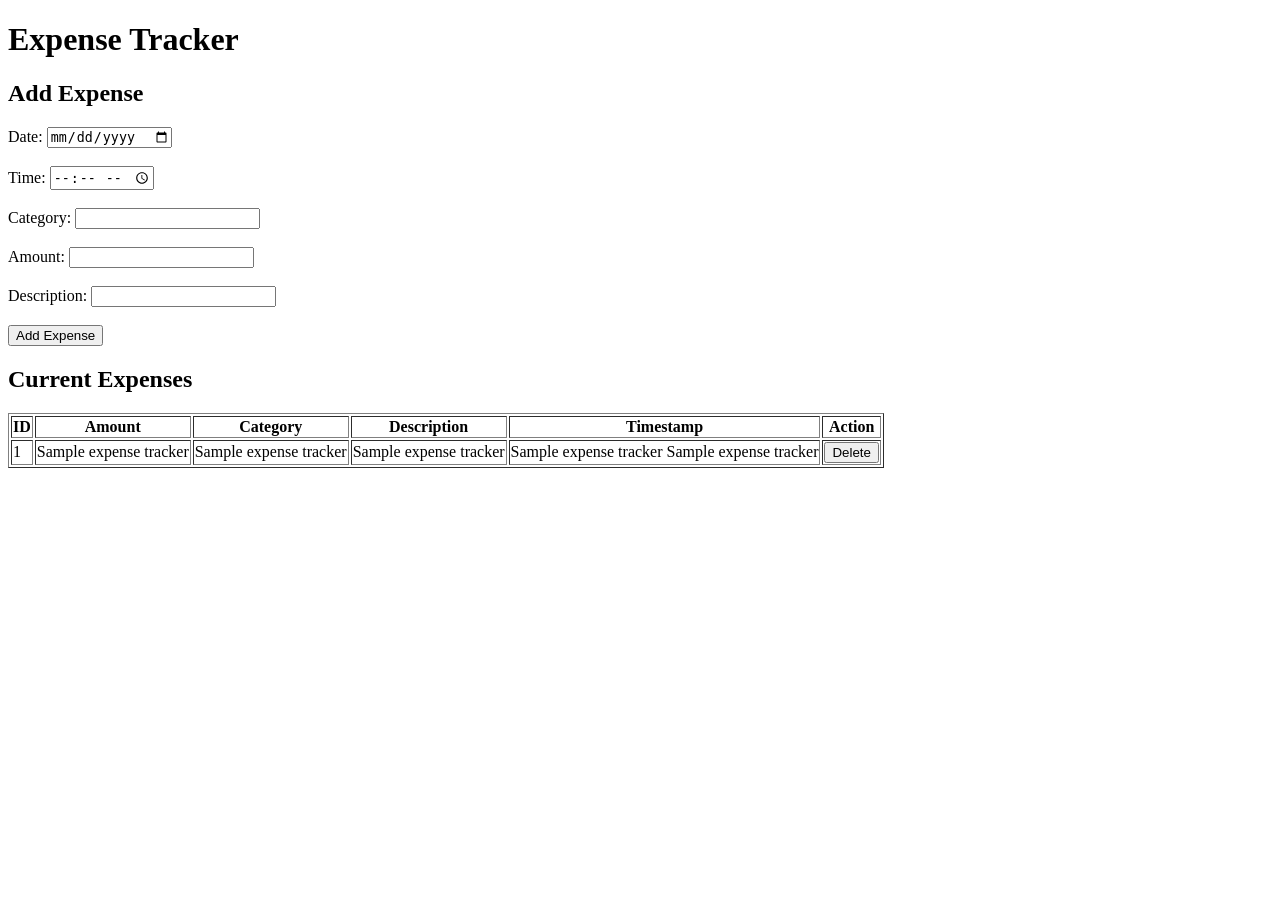
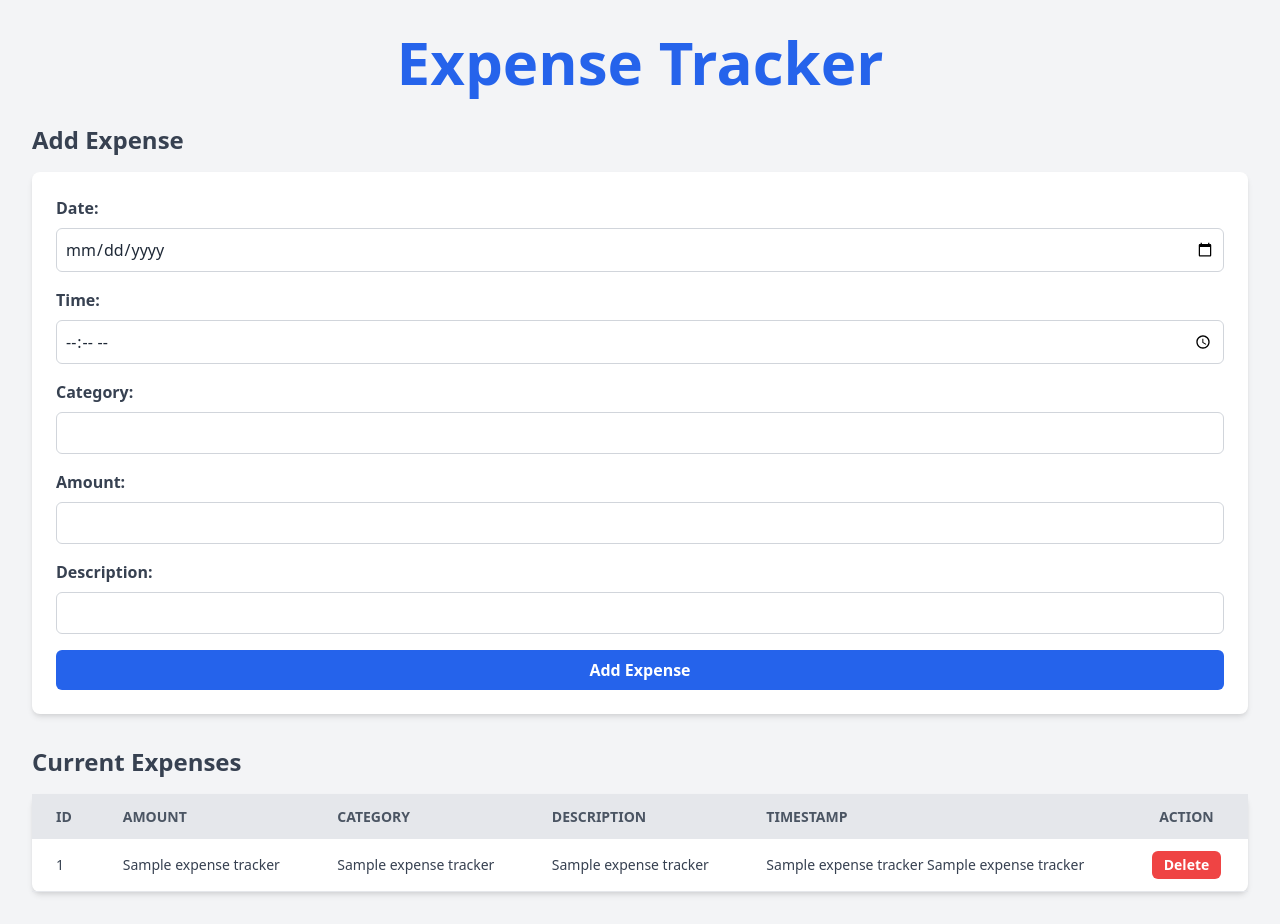
Before and after one commit to SuryaNarayanaa/Expense-Tracker, a Flask app: page / in a window 1280 px wide. Before the commit the page ends 468 px from the top, so only its background shows below. Run offline with Flask 3, Linux system fonts and the light colour scheme; a database or web service that is not in the repository returns one stand-in record (values such as "Sample title"); some libraries are stand-ins or nearby versions.

Commit message:
added css

```diff
--- a/expense.csv
+++ b/expense.csv
@@ -4,5 +4,3 @@ id,date,time,category,amount,description
 14,2021-09-01,12:00:00,Food,100.0,Lunch
 17,2024-09-04,01:29,gaming,1232.0,black myth
 18,2024-09-04,03:28,nqonqpfqpeheq,3131.0,qf
-19,2021-09-01,12:00:00,Food,100.0,Lunch
-20,2021-09-01,12:00:00,Food,100.0,Lunch
--- a/templates/index.html
+++ b/templates/index.html
@@ -4,63 +4,75 @@
     <meta charset="UTF-8">
     <meta name="viewport" content="width=device-width, initial-scale=1.0">
     <title>Expense Tracker</title>
+    <link href="https://cdn.jsdelivr.net/npm/tailwindcss@2.2.19/dist/tailwind.min.css" rel="stylesheet">
 </head>
-<body>
-    <h1>Expense Tracker</h1>
+<body class="bg-gray-100 text-gray-800">
 
-    <!-- Form to Add Expense -->
-    <h2>Add Expense</h2>
-    <form action="/add_expense" method="post">
-        <label for="date">Date:</label>
-        <input type="date" id="date" name="date" required><br><br>
+    <div class="container mx-auto p-8">
 
-        <label for="time">Time:</label>
-        <input type="time" id="time" name="time" required><br><br>
+        <h1 class="text-6xl font-bold mb-8 text-center text-blue-600">Expense Tracker</h1>
 
-        <label for="category">Category:</label>
-        <input type="text" id="category" name="category" required><br><br>
 
-        <label for="amount">Amount:</label>
-        <input type="number" id="amount" name="amount" step="0.01" required><br><br>
-
-        <label for="description">Description:</label>
-        <input type="text" id="description" name="description" required><br><br>
-
-        <button type="submit">Add Expense</button>
+        <h2 class="text-2xl font-semibold mb-4 text-gray-700">Add Expense</h2>
+        <form action="/add_expense" method="post" class="bg-white p-6 rounded-lg shadow-md">
+            <div class="mb-4">
+                <label for="date" class="block text-gray-700 font-semibold mb-2">Date:</label>
+                <input type="date" id="date" name="date" required class="w-full p-2 border border-gray-300 rounded-md">
+            </div>
+            <div class="mb-4">
+                <label for="time" class="block text-gray-700 font-semibold mb-2">Time:</label>
+                <input type="time" id="time" name="time" required class="w-full p-2 border border-gray-300 rounded-md">
+            </div>
+            <div class="mb-4">
+                <label for="category" class="block text-gray-700 font-semibold mb-2">Category:</label>
+                <input type="text" id="category" name="category" required class="w-full p-2 border border-gray-300 rounded-md">
+            </div>
+            <div class="mb-4">
+                <label for="amount" class="block text-gray-700 font-semibold mb-2">Amount:</label>
+                <input type="number" id="amount" name="amount" step="0.01" required class="w-full p-2 border border-gray-300 rounded-md">
+            </div>
+            <div class="mb-4">
+                <label for="description" class="block text-gray-700 font-semibold mb-2">Description:</label>
+                <input type="text" id="description" name="description" required class="w-full p-2 border border-gray-300 rounded-md">
+            </div>
+            <button type="submit" class="w-full bg-blue-600 text-white font-semibold py-2 px-4 rounded-md hover:bg-blue-700 transition duration-300">
+                Add Expense
+            </button>
         </form>
 
-
-    <!-- Display Expenses -->
-    <h2>Current Expenses</h2>
-    <table border="1">
-        <thead>
+        <h2 class="text-2xl font-semibold mt-8 mb-4 text-gray-700">Current Expenses</h2>
+        <table class="min-w-full bg-white rounded-lg shadow-md">
+            <thead class="bg-gray-200 text-gray-600 uppercase text-sm leading-normal">
                 <tr>
-                <th>ID</th>
-                <th>Amount</th>
-                <th>Category</th>
-                <th>Description</th>
-                <th>Timestamp</th>
-                <th>Action</th>
+                    <th class="py-3 px-6 text-left">ID</th>
+                    <th class="py-3 px-6 text-left">Amount</th>
+                    <th class="py-3 px-6 text-left">Category</th>
+                    <th class="py-3 px-6 text-left">Description</th>
+                    <th class="py-3 px-6 text-left">Timestamp</th>
+                    <th class="py-3 px-6 text-center">Action</th>
                 </tr>
             </thead>
-        <tbody>
+            <tbody class="text-gray-700 text-sm font-light">
                 {% for expense in expenses %}
-
-            <tr>
-                <td>{{ expense[0] }}</td>
-                <td>{{ expense[4] }}</td>
-                <td>{{ expense[3] }}</td>
-                <td>{{ expense[5] }}</td>
-                <td>   {{expense[2] }} {{ expense[1] }} </td>
-                <td>
+                <tr class="border-b border-gray-200 hover:bg-gray-100">
+                    <td class="py-3 px-6 text-left whitespace-nowrap">{{ expense[0] }}</td>
+                    <td class="py-3 px-6 text-left">{{ expense[4] }}</td>
+                    <td class="py-3 px-6 text-left">{{ expense[3] }}</td>
+                    <td class="py-3 px-6 text-left">{{ expense[5] }}</td>
+                    <td class="py-3 px-6 text-left">{{ expense[2] }} {{ expense[1] }}</td>
+                    <td class="py-3 px-6 text-center">
                         <form action="{{ url_for('delete_expense_route', expense_id=expense[0]) }}" method="post">
-                        <button type="submit">Delete</button>
+                            <button type="submit" class="bg-red-500 text-white font-semibold py-1 px-3 rounded-md hover:bg-red-600 transition duration-300">
+                                Delete
+                            </button>
                         </form>
-
                     </td>
                 </tr>
                 {% endfor %}
             </tbody>
         </table>
+
+    </div>
+
 </body>
 </html>
```
Lines whose indentation alone changed are shown as unchanged.
